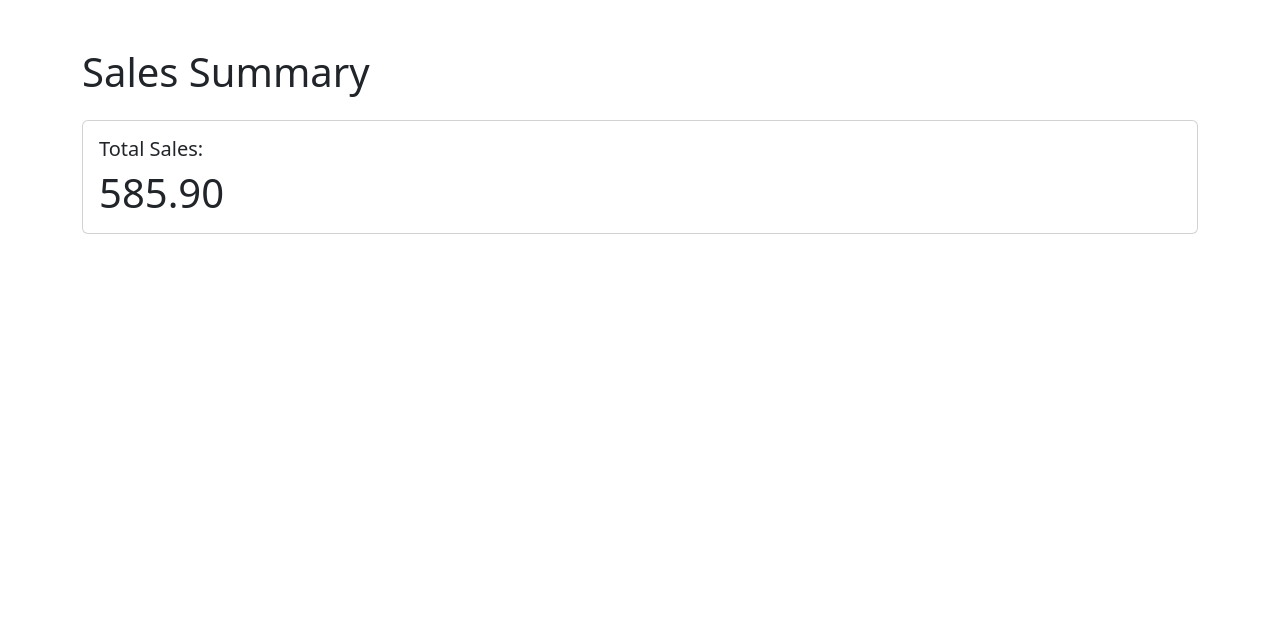
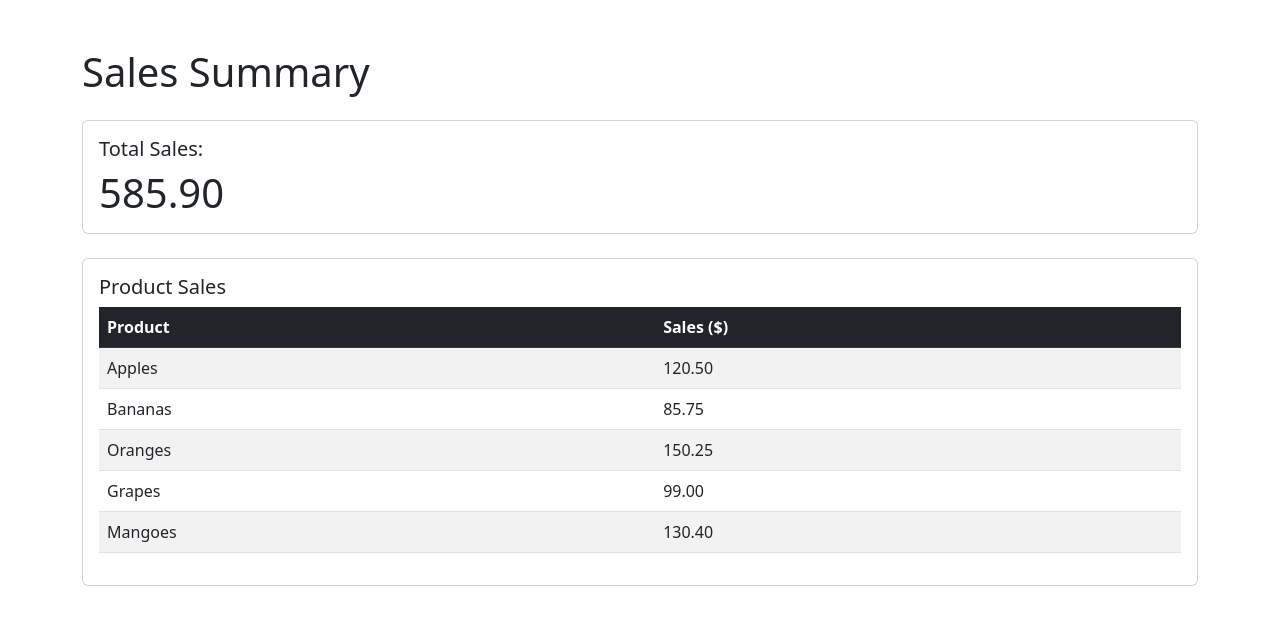
Before and after one commit to 22f3000730/sum-of-sales-1, a plain HTML site: page index.html in a window 1280 px wide. Drawn offline with nearby package versions, Linux system fonts and the light colour scheme.

Commit message:
update index.html for round 2

```diff
--- a/index.html
+++ b/index.html
@@ -9,10 +9,29 @@
 <body>
     <div class="container mt-5">
         <h1 class="mb-4">Sales Summary</h1>
-        <div class="card">
+        <div class="card mb-4">
             <div class="card-body">
                 <h5 class="card-title">Total Sales:</h5>
                 <p id="total-sales" class="card-text display-6">Loading...</p>
+            </div>
+        </div>
+
+        <div class="card">
+            <div class="card-body">
+                <h5 class="card-title">Product Sales</h5>
+                <div class="table-responsive">
+                    <table id="product-sales" class="table table-striped table-hover">
+                        <thead class="table-dark">
+                            <tr>
+                                <th>Product</th>
+                                <th>Sales ($)</th>
+                            </tr>
+                        </thead>
+                        <tbody>
+                            <!-- Product sales rows will be inserted here -->
+                        </tbody>
+                    </table>
+                </div>
             </div>
         </div>
     </div>
@@ -27,20 +46,36 @@
                 // Parse CSV (simple approach for this specific data)
                 const lines = csvText.trim().split('\n');
                 let total = 0;
+                const salesData = [];
 
                 // Skip header and process each line
                 for (let i = 1; i < lines.length; i++) {
                     const parts = lines[i].split(',');
                     if (parts.length === 2) {
+                        const product = parts[0];
                         const sales = parseFloat(parts[1]);
                         if (!isNaN(sales)) {
                             total += sales;
+                            salesData.push({ product, sales });
                         }
                     }
                 }
 
-                // Display the result
+                // Display the total sales
                 document.getElementById('total-sales').textContent = total.toFixed(2);
+
+                // Populate the product sales table
+                const tableBody = document.querySelector('#product-sales tbody');
+                tableBody.innerHTML = '';
+
+                salesData.forEach(item => {
+                    const row = document.createElement('tr');
+                    row.innerHTML = `
+                        <td>${item.product}</td>
+                        <td>${item.sales.toFixed(2)}</td>
+                    `;
+                    tableBody.appendChild(row);
+                });
             } catch (error) {
                 console.error('Error processing sales data:', error);
                 document.getElementById('total-sales').textContent = 'Error';
```
